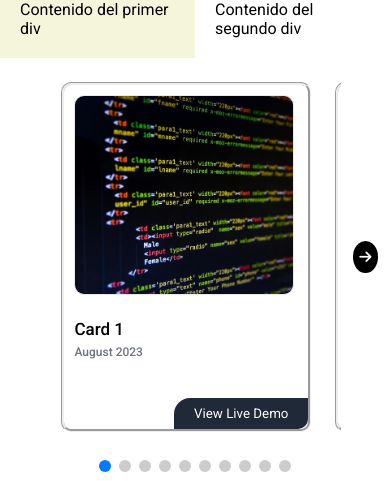
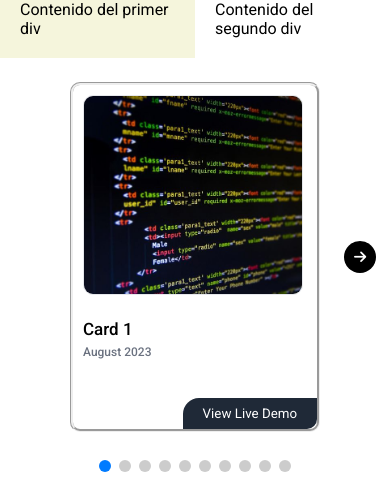
Before and after one commit to 1564912/portfolio, an Angular app: page / in a window 390 px wide. Shown: the part 520-1001 px from the top of the page. Built offline with nearby package versions, Linux system fonts and the light colour scheme.

Commit message:
fix: px error in scss

```diff
--- a/src/app/components/card-carousel/card-carousel.component.scss
+++ b/src/app/components/card-carousel/card-carousel.component.scss
@@ -78,8 +78,8 @@
   }
 }
 
-@media (max-width: 768) {
+@media (max-width: 768px) {
   .carousel {
-    max-width: 274;
+    max-width: 274px;
   }
 }
```
